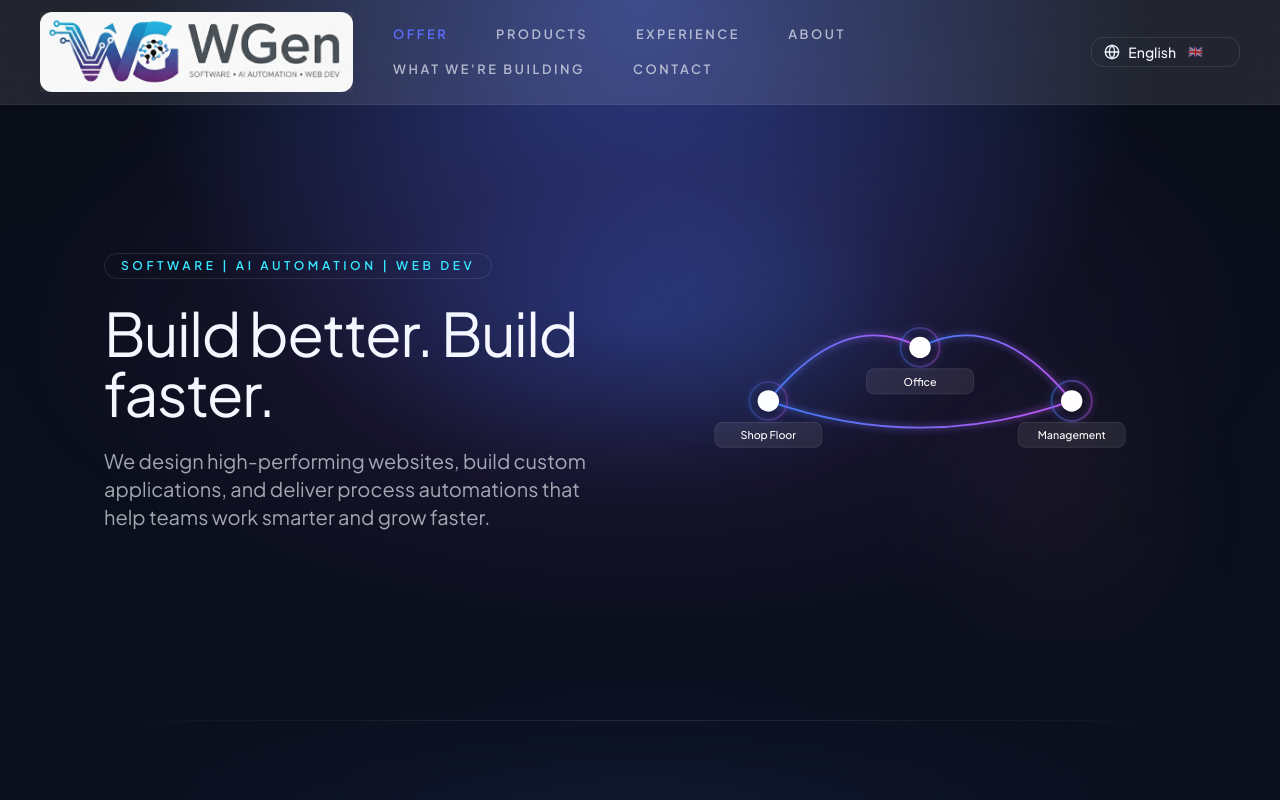
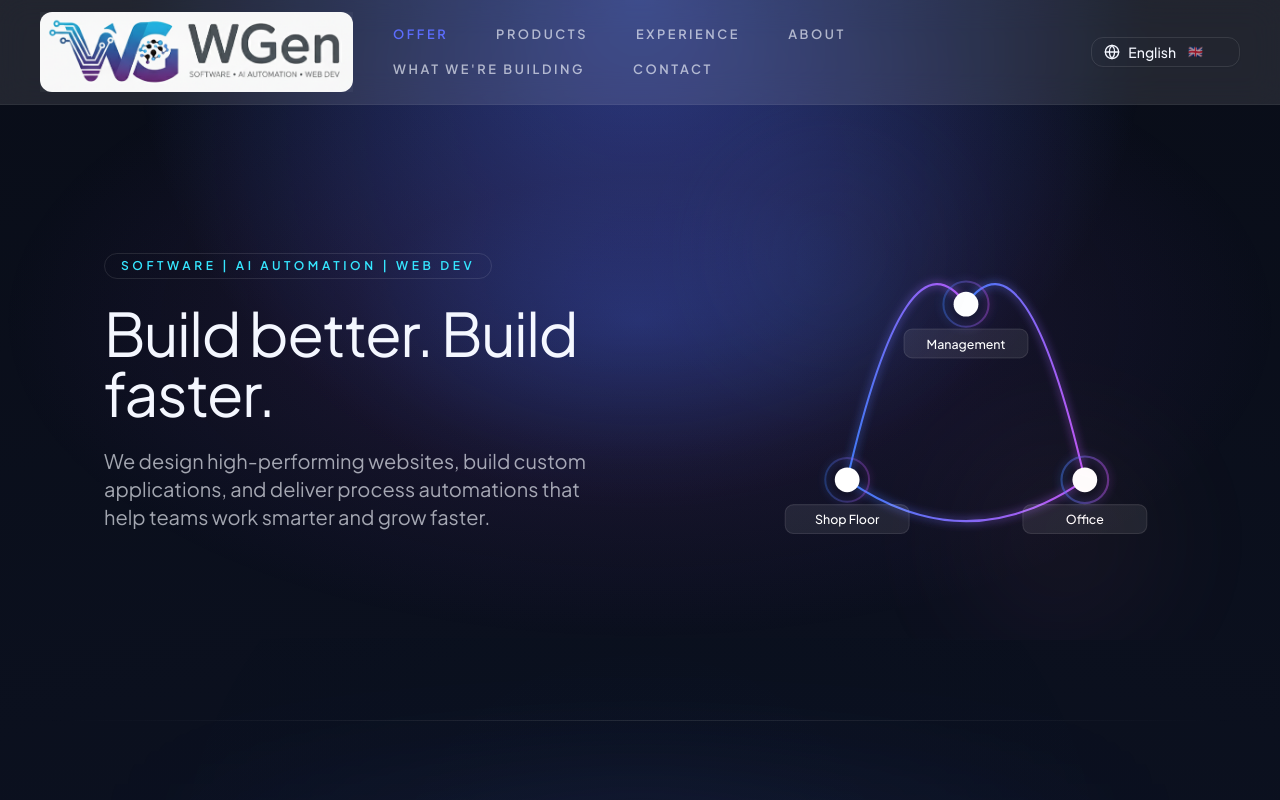
Before and after one commit to WGenSolutions/WGenSite, a React (Vite) app: page / in a window 1280 px wide. Shown: the top 800 px of the page. Built offline with nearby package versions, Linux system fonts and the light colour scheme.

Commit message:
better herop animation

```diff
--- a/src/sections/Hero.tsx
+++ b/src/sections/Hero.tsx
@@ -8,9 +8,15 @@ import { useTranslation } from 'react-i18next'
 function Diagram({ reduced, className = '' }: { reduced: boolean; className?: string }) {
   const { t } = useTranslation('home');
 
-  const A = { x: 90,  y: 130, label: t('nodes.labelShopFloor') }
-  const B = { x: 260, y: 70,  label: t('nodes.labelOffice') }
-  const C = { x: 430, y: 130, label: t('nodes.labelManagement') }
+  const canvasSize = 360
+  const centerX = canvasSize / 2
+  const topY = 95
+  const baseY = 265
+  const offsetX = 115
+
+  const A = { x: centerX - offsetX, y: baseY, label: t('nodes.labelShopFloor') }
+  const B = { x: centerX, y: topY, label: t('nodes.labelManagement') }
+  const C = { x: centerX + offsetX, y: baseY, label: t('nodes.labelOffice') }
 
   const connections = [
     [A, B],
@@ -24,8 +30,10 @@ function Diagram({ reduced, className = '' }: { reduced: boolean; className?: st
   }
 
   return (
+    <div className={`relative mx-auto w-full max-w-[420px] md:ml-auto ${className}`}>
       <div
-      className={`relative mx-auto w-full max-w-[520px] overflow-visible bg-background/40 p-4 sm:p-6 md:ml-auto ${className}`}
+        className="relative h-full w-full overflow-visible rounded-2xl bg-background/40 p-4 sm:p-6"
+        style={{ aspectRatio: '1 / 1' }}
         aria-label="Information flow between shop floor, office, and management"
       >
         {/* Soft gradient background blobs */}
@@ -49,8 +57,8 @@ function Diagram({ reduced, className = '' }: { reduced: boolean; className?: st
         )}
 
         <svg
-        className="mx-auto block h-[320px] w-full"
-        viewBox="0 0 520 240"
+          className="mx-auto block h-full w-full"
+          viewBox={`0 0 ${canvasSize} ${canvasSize}`}
           role="img"
           aria-labelledby="diagramTitle"
         >
@@ -72,13 +80,14 @@ function Diagram({ reduced, className = '' }: { reduced: boolean; className?: st
           {/* Draw animated connecting lines */}
             {connections.map(([from, to], i) => {
             // Default: bend upward slightly
-          let controlY = Math.min(from.y, to.y) - 45
+            const curveStrength = 80
+            let controlY = Math.min(from.y, to.y) - curveStrength
 
             // For the Shop Floor <-> Management line, bend downward
             const isShopToMgmt =
-            (from.label === t('nodes.labelShopFloor') && to.label === t('nodes.labelManagement')) ||
-            (from.label === t('nodes.labelManagement') && to.label === t('nodes.labelShopFloor'))
-          if (isShopToMgmt) controlY = Math.max(from.y, to.y) + 60
+              (from.label === t('nodes.labelShopFloor') && to.label === t('nodes.labelOffice')) ||
+              (from.label === t('nodes.labelOffice') && to.label === t('nodes.labelShopFloor'))
+            if (isShopToMgmt) controlY = Math.max(from.y, to.y) + curveStrength
 
             const d = `M ${from.x} ${from.y} Q ${(from.x + to.x) / 2} ${controlY} ${to.x} ${to.y}`
 
@@ -110,11 +119,12 @@ function Diagram({ reduced, className = '' }: { reduced: boolean; className?: st
             {!reduced &&
               connections.map(([from, to], i) => {
               // Use the same control point logic as the paths
-            let controlY = Math.min(from.y, to.y) - 45
+              const curveStrength = 80
+              let controlY = Math.min(from.y, to.y) - curveStrength
               const isShopToMgmt =
-              (from.label === t('nodes.labelShopFloor') && to.label === t('nodes.labelManagement')) ||
-              (from.label === t('nodes.labelManagement') && to.label === t('nodes.labelShopFloor'))
-            if (isShopToMgmt) controlY = Math.max(from.y, to.y) + 60
+                (from.label === t('nodes.labelShopFloor') && to.label === t('nodes.labelOffice')) ||
+                (from.label === t('nodes.labelOffice') && to.label === t('nodes.labelShopFloor'))
+              if (isShopToMgmt) controlY = Math.max(from.y, to.y) + curveStrength
 
               // Quadratic Bezier helpers (same control point as the line)
               const cx = (t: number) =>
@@ -182,6 +192,7 @@ function Diagram({ reduced, className = '' }: { reduced: boolean; className?: st
           ))}
         </svg>
       </div>
+    </div>
   )
 }
 
```
Lines whose indentation alone changed are shown as unchanged.
